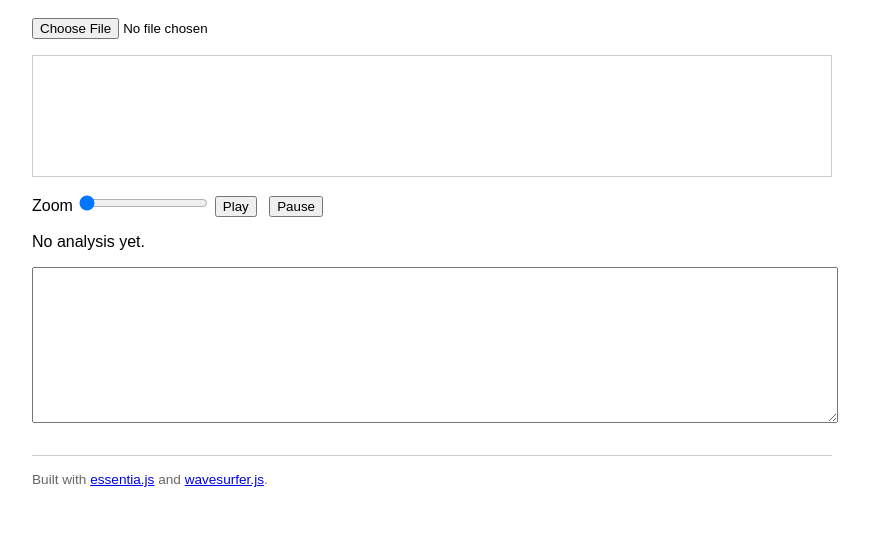
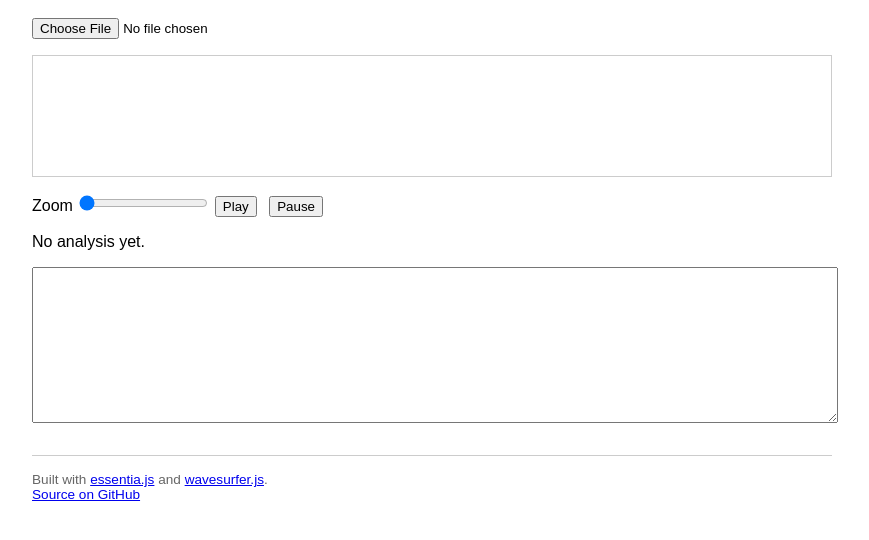
Before and after one commit to jxu/redline, a plain HTML site: page index.html in a window 1280 px wide. Shown: the part 72-612 px from the top of the page, without its empty margins (208-1077 px from the left). Drawn offline with Linux system fonts and the light colour scheme.

Commit message:
Add github repo link

```diff
--- a/index.html
+++ b/index.html
@@ -45,6 +45,8 @@
     <a href="https://mtg.github.io/essentia.js/" target="_blank" rel="noopener">essentia.js</a>
     and
     <a href="https://wavesurfer.xyz/" target="_blank" rel="noopener">wavesurfer.js</a>.
+    <br>
+    <a href="https://github.com/jxu/redline" target="_blank" rel="noopener">Source on GitHub</a>
 </footer>
 
 </body>
```
